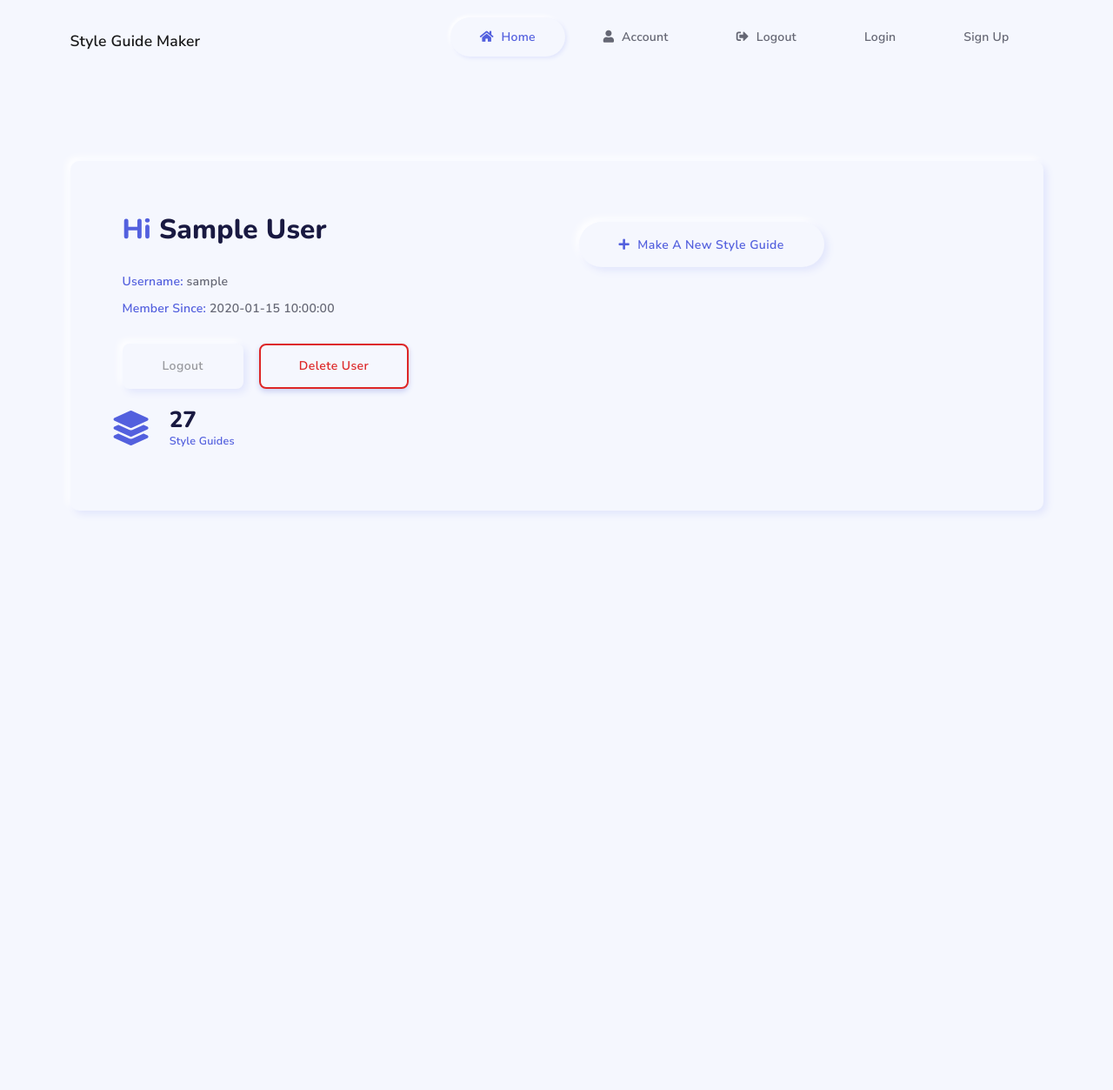
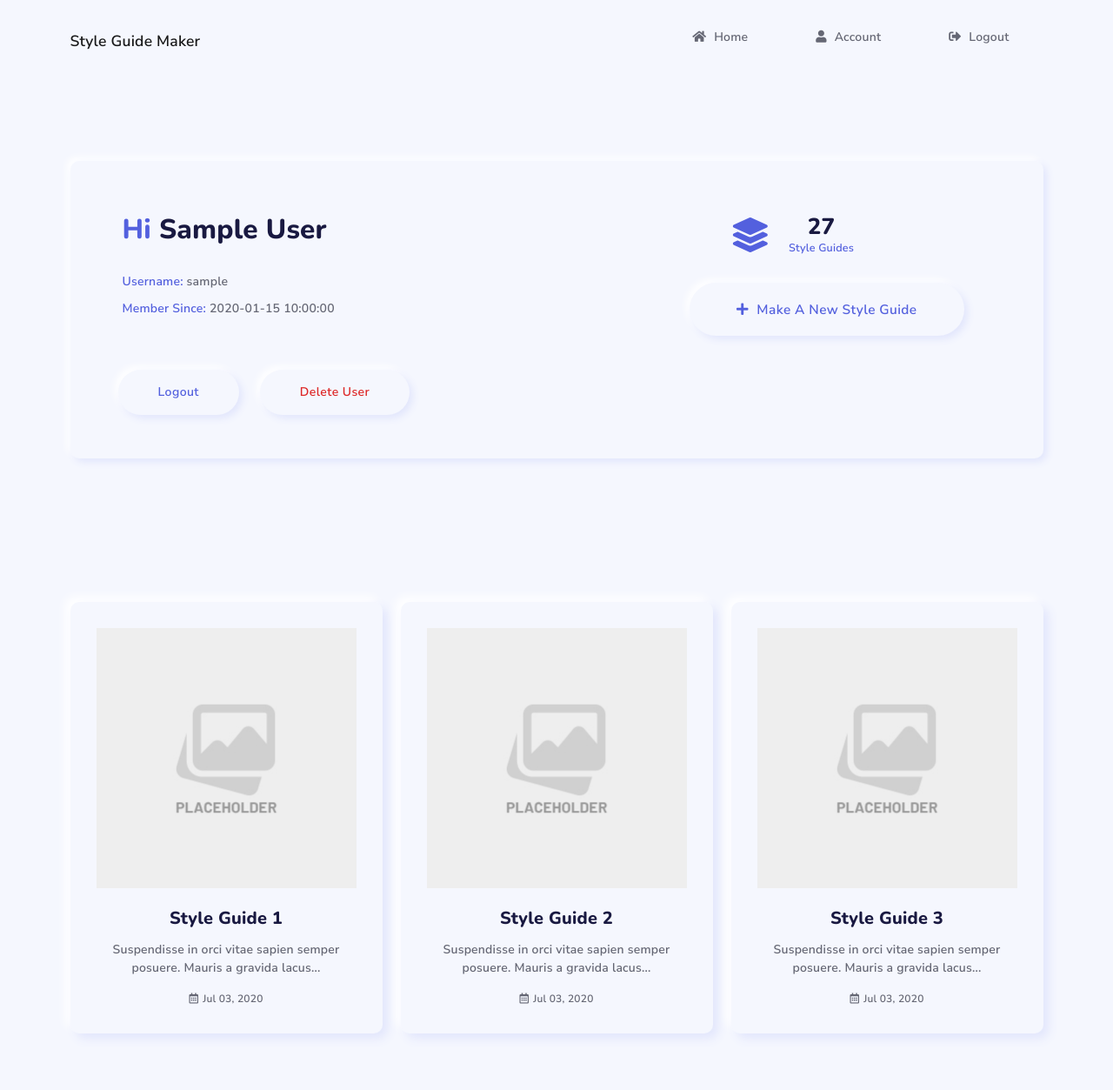
Before and after one commit to sashacandoit/style-guide-generator, a Flask app: a page that uses project/templates/base.html in a window 1280 px wide. Shown: the whole page at 87% size. Before the commit the page ends 590 px from the top, so only its background shows below. Run offline with Flask 2, Linux system fonts and the light colour scheme; the visitor is signed in with stand-in values (Sample User, id 1); tables that the repository leaves empty hold one stand-in row (values such as "Sample post"); some libraries are stand-ins or nearby versions.

Commit message:
style guide card added and conditional navbar added

```diff
--- a/project/templates/base.html
+++ b/project/templates/base.html
@@ -45,8 +45,9 @@
             </button>
             <div class="collapse navbar-collapse" id="navbar-toggle-pills">
                 <ul class="navbar-nav ml-auto">
+                    {% if session['username'] %}
                     <li class="nav-item">
-                        <a class="nav-link active" href="/">
+                        <a class="nav-link" href="/">
                             <i class="fas fa-home mr-5"></i>
                             <span>Home</span>
                         </a>
@@ -64,6 +65,7 @@
                         </a>
                     </li>
 
+                    {% else %}
                     <li class="nav-item">
                         <a class="nav-link" href="/login">
                             <span>Login</span>
@@ -74,6 +76,7 @@
                             <span>Sign Up</span>
                         </a>
                     </li>
+                    {% endif %}
 
                 </ul>
             </div>
--- a/project/templates/user_profile.html
+++ b/project/templates/user_profile.html
@@ -4,7 +4,7 @@
 
 <section class="lg">
     <div class="container">
-        <div class="box-w-image promo-box pl-45 pr-45 mb-0">
+        <div class="promo-box pl-45 pr-45 mb-0">
             <div class="row">
                 <div class="col-md-6 col-md-offset-5">
                     <div class="box-description pl-15 p-y-20">
@@ -12,32 +12,35 @@
                         <p class=""><span class="text-primary">Username:</span> {{ user.username }}</p>
                         <p class="mb-30"><span class="text-primary">Member Since:</span> {{ user.timestamp }}</p>
 
+
+                    </div><!-- / box-description -->
+
                     <form method="POST" action="/users/{{user.username}}/delete">
                         {{ form.hidden_tag() }}
-                            <a href="/logout" class="btn btn-secondary">Logout</a>
-                            <button class="btn btn-outline-danger mx-3">Delete User</button>
+                        <a href="/logout" class="btn btn-primary pill m-10">Logout</a>
+                        <button class="btn btn-danger pill m-10 mx-3">Delete User</button>
                     </form>
 
-                    </div><!-- / box-description -->
+                </div><!-- / column -->
+
+                <div class="col-md-6 col-md-offset-5">
+                    <div class="box-description pl-15 p-y-20">
                         <div class="row">
-                        <div class="col-md-6 mb-30">
+                            <div class="col-md mb-30">
+                                <div class="row">
+                                    <div class="col-md-6 mx-auto text-center">
                                         <i class="fas fa-layer-group fs-40 d-inline-block va-middle m-5 mr-20 text-primary"></i>
                                         <div class="d-inline-block va-middle">
                                             <h4 class="timer mb-0 va-middle" id="count-one" data-to="27" data-speed="1500">27
                                             </h4>
                                             <p class="mb-0 text-sm text-primary">Style Guides</p>
                                         </div><!-- / d-inline-block -->
+                                        <a href="" class="mt-30 btn btn-lg btn-primary pill m-10 ml-0">
+                                            <i class="fas fa-plus mr-5"></i>
+                                            Make A New Style Guide</a>
                                     </div><!-- / column -->
                                 </div>
-                </div><!-- / column -->
 
-                <div class="col-md-6 col-md-offset-5">
-                    <div class="box-description pl-15 p-y-20">
-                        <div class="row">
-                            <div class="col-md mb-30">
-                                <a href="" class="btn btn-primary pill m-10 ml-0">
-                                    <i class="fas fa-plus mr-5"></i>
-                                    Make A New Style Guide</a>
                             </div><!-- / column -->
                         </div>
                     </div><!-- / box-description -->
@@ -47,5 +50,53 @@
     </div><!-- / container -->
 </section>
 
+<section class="big">
+    <div class="container">
+        <ul class="row portfolio list-unstyled mb-0">
+            <!-- style guide -->
+            <li class="col-md-4 project" data-groups="[&quot;skill&quot;]">
+                <div class="card">
+                    <div class="card-body p-y-30 text-center">
+                        <img class="img-responsive mb-20" src="../static/images/placeholder-mini.jpg" alt="">
+                        <a href="" class="card-title title-link primary-hover fs-20">Style Guide 1</a>
+                        <p class="card-text mt-10 mb-10">Suspendisse in orci vitae sapien semper posuere. Mauris a gravida
+                            lacus...
+                        </p>
+                        <p class="fs-12 post-meta-small mt-15 mb-0"><i class="far fa-calendar-alt mr-5"></i>Jul 03, 2020 </p>
+                    </div><!-- / card-body -->
+                </div><!-- / card -->
+            </li><!-- / style guide -->
+
+            <!-- style guide -->
+            <li class="col-md-4 project" data-groups="[&quot;skill&quot;]">
+                <div class="card">
+                    <div class="card-body p-y-30 text-center">
+                        <img class="img-responsive mb-20" src="../../static/images/placeholder-mini.jpg" alt="">
+                        <a href="#x" class="card-title title-link primary-hover fs-20">Style Guide 2</a>
+                        <p class="card-text mt-10 mb-10">Suspendisse in orci vitae sapien semper posuere. Mauris a gravida
+                            lacus...
+                        </p>
+                        <p class="fs-12 post-meta-small mt-15 mb-0"><i class="far fa-calendar-alt mr-5"></i>Jul 03, 2020 </p>
+                    </div><!-- / card-body -->
+                </div><!-- / card -->
+            </li><!-- / style guide -->
+
+            <!-- style guide -->
+            <li class="col-md-4 project" data-groups="[&quot;skill&quot;]">
+                <div class="card">
+                    <div class="card-body p-y-30 text-center">
+                        <img class="img-responsive mb-20" src="../static/images/placeholder-mini.jpg" alt="">
+                        <a href="#x" class="card-title title-link primary-hover fs-20">Style Guide 3</a>
+                        <p class="card-text mt-10 mb-10">Suspendisse in orci vitae sapien semper posuere. Mauris a gravida
+                            lacus...
+                        </p>
+                        <p class="fs-12 post-meta-small mt-15 mb-0"><i class="far fa-calendar-alt mr-5"></i>Jul 03, 2020 </p>
+                    </div><!-- / card-body -->
+                </div><!-- / card -->
+            </li><!-- / style guide -->
+        </ul>
+    </div>
+</section>
+
 
 {% endblock %}
```
Lines whose indentation alone changed are shown as unchanged.
